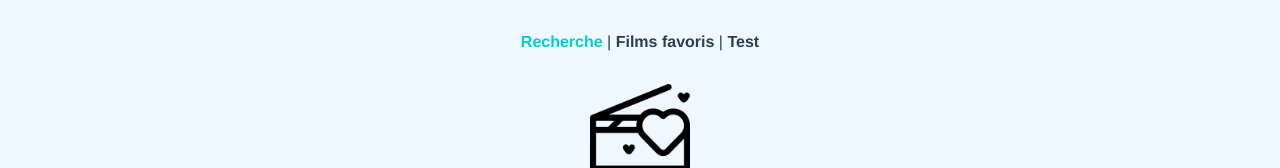
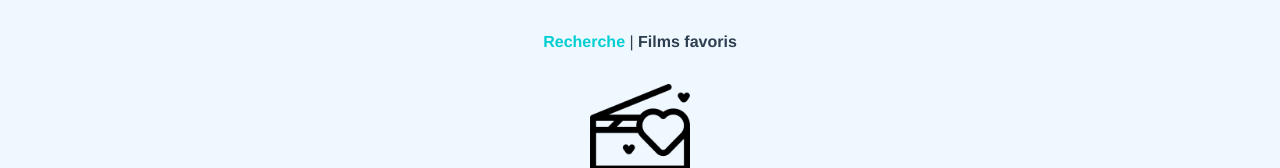
Before and after one commit to Ranjinie-Souria/Filmotheque, a Vue app: page / in a window 1280 px wide. Shown: the top 168 px of the page. Built offline with nearby package versions, Linux system fonts and the light colour scheme.

Commit message:
Extraction de la page Test

```diff
--- a/jest.config.js
+++ b/jest.config.js
@@ -24,7 +24,7 @@ module.exports = {
   ],
   testURL: 'http://localhost/',
   watchPlugins: [
-    'C:\\Users\\bapti\\WebstormProjects\\filmotheque\\node_modules\\jest-watch-typeahead\\filename.js',
-    'C:\\Users\\bapti\\WebstormProjects\\filmotheque\\node_modules\\jest-watch-typeahead\\testname.js'
+    'C:\\Users\\Utilisateur\\vuejs\\filmotheque\\node_modules\\jest-watch-typeahead\\filename.js',
+    'C:\\Users\\Utilisateur\\vuejs\\filmotheque\\node_modules\\jest-watch-typeahead\\testname.js'
   ]
 }
--- a/src/App.vue
+++ b/src/App.vue
@@ -2,8 +2,7 @@
   <div id="app">
     <div id="nav">
       <router-link to="/">Recherche</router-link> |
-      <router-link to="/favoris">Films favoris</router-link>  |
-      <router-link to="/test">Test</router-link>
+      <router-link to="/favoris">Films favoris</router-link>
     </div>
     <router-view/>
   </div>
--- a/src/router.js
+++ b/src/router.js
@@ -20,11 +20,6 @@ export default new Router({
       // this generates a separate chunk (about.[hash].js) for this route
       // which is lazy-loaded when the route is visited.
       component: () => import(/* webpackChunkName: "about" */ './views/favoris.vue')
-    },
-    {
-      path: '/test',
-      name: 'test',
-      component: () => import(/* webpackChunkNale: "about" */ './components/AddFavoris.vue')
     }
   ]
 })
```
